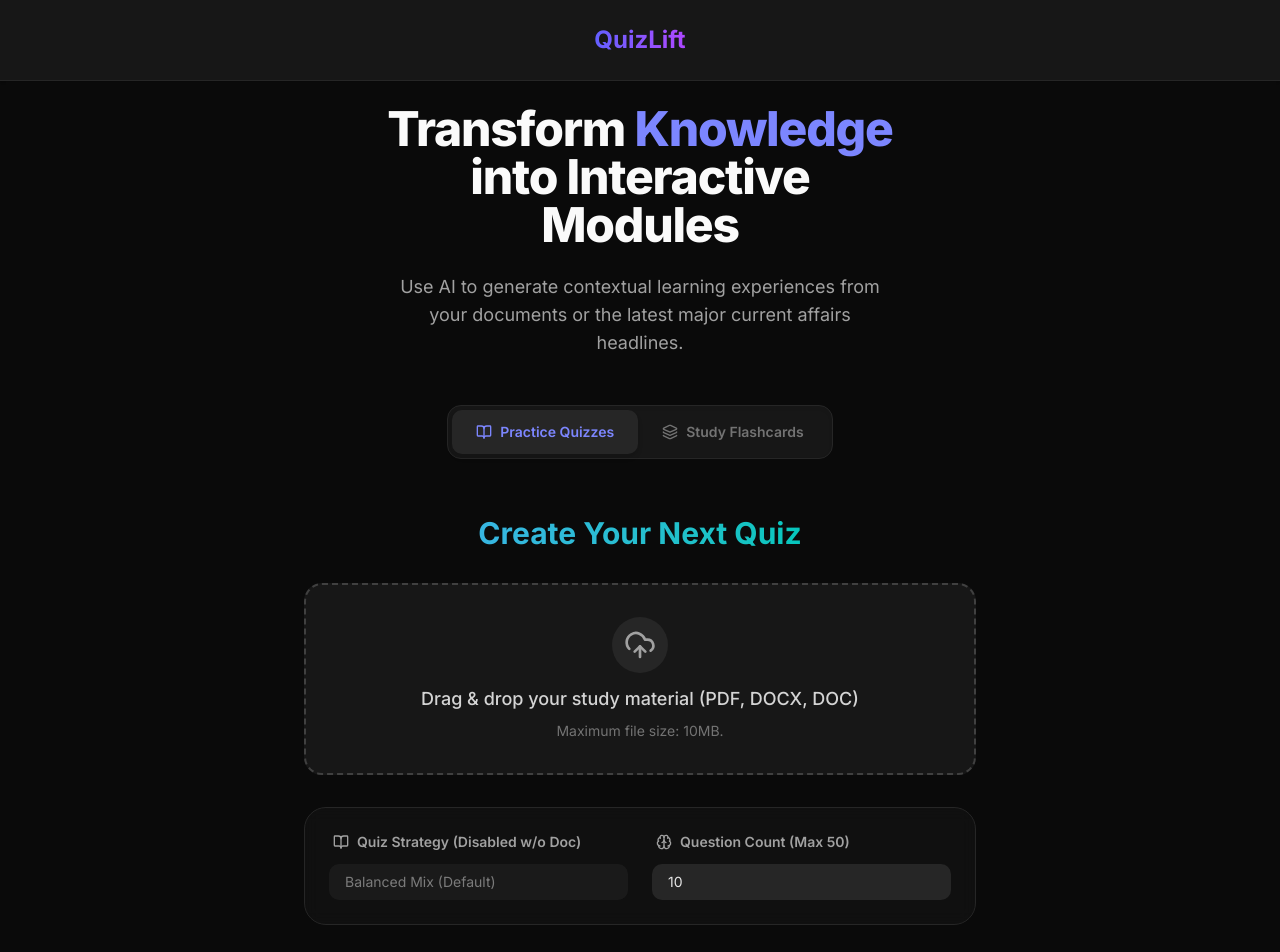
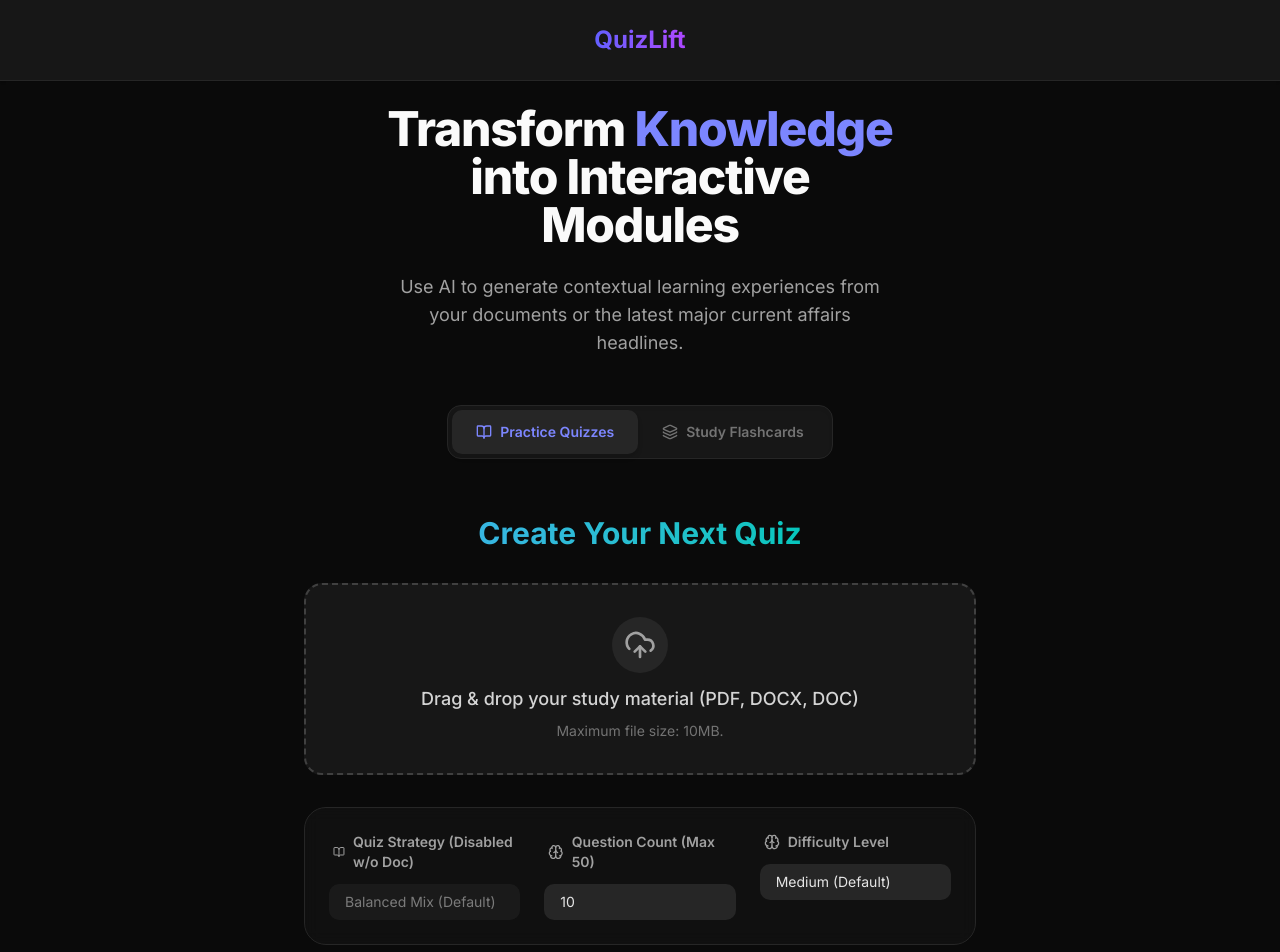
Before and after one commit to Bucephalus-lgtm/quizlift, a Next.js app: page / in a window 1280 px wide. Shown: the top 952 px of the page. Built offline with nearby package versions, Linux system fonts and the light colour scheme.

Commit message:
feat: Introduce Difficulty Level to Quizzes and Flashcards

```diff
--- a/src/components/FlashcardEngine.tsx
+++ b/src/components/FlashcardEngine.tsx
@@ -26,6 +26,7 @@ export function FlashcardEngine() {
     const [currentCardIdx, setCurrentCardIdx] = useState(0);
     const [isFlipped, setIsFlipped] = useState(false);
     const [numFlashcards, setNumFlashcards] = useState(10);
+    const [difficulty, setDifficulty] = useState("Medium");
 
     const onDrop = useCallback((acceptedFiles: File[]) => {
         if (acceptedFiles.length > 0) {
@@ -50,6 +51,7 @@ export function FlashcardEngine() {
             const formData = new FormData();
             formData.append("file", file);
             formData.append("num_flashcards", numFlashcards.toString());
+            formData.append("difficulty", difficulty);
 
             const res = await axios.post("/api/python/upload_flashcards", formData, {
                 headers: { "Content-Type": "multipart/form-data" },
@@ -218,7 +220,7 @@ export function FlashcardEngine() {
                 )}
             </div>
 
-            <div className="grid grid-cols-1 md:grid-cols-2 gap-6 bg-neutral-900/50 p-6 rounded-3xl border border-neutral-800 backdrop-blur-sm">
+            <div className="grid grid-cols-1 md:grid-cols-3 gap-6 bg-neutral-900/50 p-6 rounded-3xl border border-neutral-800 backdrop-blur-sm">
                 <div className="space-y-3">
                     <label className="text-sm font-semibold text-neutral-400 ml-1 flex items-center gap-2">
                         <BookOpen size={16} /> Mode {(!file) && "(Disabled w/o Doc)"}
@@ -241,6 +243,21 @@ export function FlashcardEngine() {
                         className="w-full bg-neutral-800 border-neutral-700 text-neutral-200 text-sm rounded-lg px-4 py-2 focus:ring-2 focus:ring-indigo-500 outline-none transition-all"
                     />
                 </div>
+
+                <div className="space-y-3">
+                    <label className="text-sm font-semibold text-neutral-400 ml-1 flex items-center gap-2">
+                        <Brain size={16} /> Difficulty Level
+                    </label>
+                    <select
+                        value={difficulty}
+                        onChange={(e) => setDifficulty(e.target.value)}
+                        className="w-full bg-neutral-800 border-neutral-700 text-neutral-200 text-sm rounded-lg px-4 py-2 focus:ring-2 focus:ring-indigo-500 outline-none transition-all appearance-none cursor-pointer"
+                    >
+                        <option value="Easy">Easy</option>
+                        <option value="Medium">Medium (Default)</option>
+                        <option value="Difficult">Difficult</option>
+                    </select>
+                </div>
             </div>
 
             <div className="flex justify-center pt-4 mb-6">
--- a/src/components/QuizEngine.tsx
+++ b/src/components/QuizEngine.tsx
@@ -34,6 +34,7 @@ export function QuizEngine() {
     const [answers, setAnswers] = useState<Record<number, { selectedIdx: number, isCorrect: boolean }>>({});
     const [numQuestions, setNumQuestions] = useState(10);
     const [quizType, setQuizType] = useState("mix");
+    const [difficulty, setDifficulty] = useState("Medium");
 
     const onDrop = useCallback((acceptedFiles: File[]) => {
         if (acceptedFiles.length > 0) {
@@ -59,6 +60,7 @@ export function QuizEngine() {
             if (isCurrentAffairs) {
                 const formData = new FormData();
                 formData.append("num_questions", numQuestions.toString());
+                formData.append("difficulty", difficulty);
                 res = await axios.post("/api/python/generate_current_affairs", formData, {
                     headers: { "Content-Type": "multipart/form-data" },
                 });
@@ -67,6 +69,7 @@ export function QuizEngine() {
                 formData.append("file", file);
                 formData.append("quiz_type", quizType);
                 formData.append("num_questions", numQuestions.toString());
+                formData.append("difficulty", difficulty);
 
                 res = await axios.post("/api/python/upload", formData, {
                     headers: { "Content-Type": "multipart/form-data" },
@@ -281,7 +284,7 @@ export function QuizEngine() {
                 )}
             </div>
 
-            <div className="grid grid-cols-1 md:grid-cols-2 gap-6 bg-neutral-900/50 p-6 rounded-3xl border border-neutral-800 backdrop-blur-sm">
+            <div className="grid grid-cols-1 md:grid-cols-3 gap-6 bg-neutral-900/50 p-6 rounded-3xl border border-neutral-800 backdrop-blur-sm">
                 <div className="space-y-3">
                     <label className="text-sm font-semibold text-neutral-400 ml-1 flex items-center gap-2">
                         <BookOpen size={16} /> Quiz Strategy {(!file) && "(Disabled w/o Doc)"}
@@ -311,6 +314,21 @@ export function QuizEngine() {
                         className="w-full bg-neutral-800 border-neutral-700 text-neutral-200 text-sm rounded-lg px-4 py-2 focus:ring-2 focus:ring-indigo-500 outline-none transition-all"
                     />
                 </div>
+
+                <div className="space-y-3">
+                    <label className="text-sm font-semibold text-neutral-400 ml-1 flex items-center gap-2">
+                        <Brain size={16} /> Difficulty Level
+                    </label>
+                    <select
+                        value={difficulty}
+                        onChange={(e) => setDifficulty(e.target.value)}
+                        className="w-full bg-neutral-800 border-neutral-700 text-neutral-200 text-sm rounded-lg px-4 py-2 focus:ring-2 focus:ring-indigo-500 outline-none transition-all appearance-none cursor-pointer"
+                    >
+                        <option value="Easy">Easy</option>
+                        <option value="Medium">Medium (Default)</option>
+                        <option value="Difficult">Difficult</option>
+                    </select>
+                </div>
             </div>
 
             <div className="flex flex-col sm:flex-row justify-center gap-4 pt-4 mb-6">
```
Also changed, not shown: 2 other files (tests, documents, lock files or other folders).
